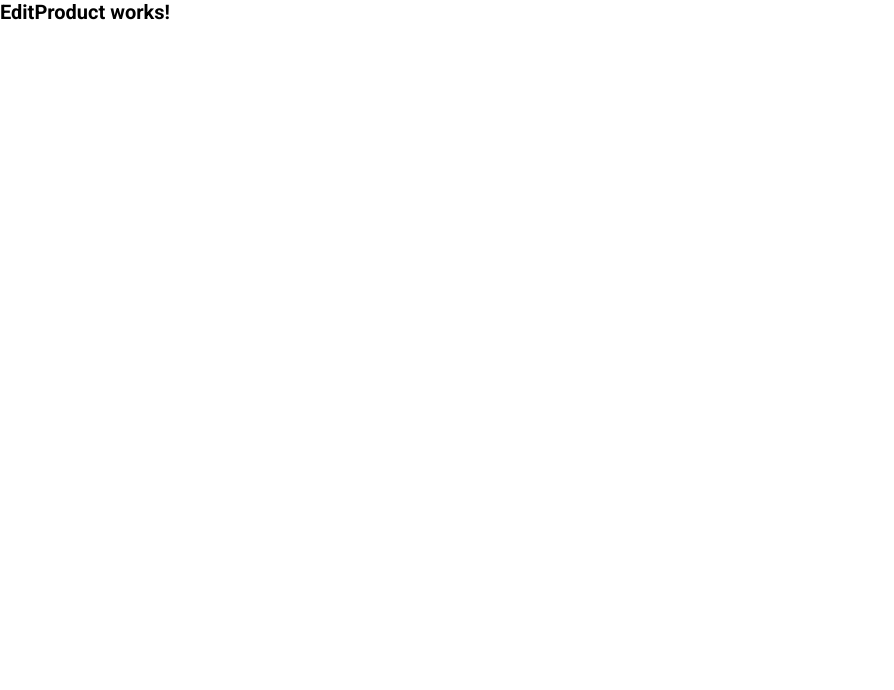
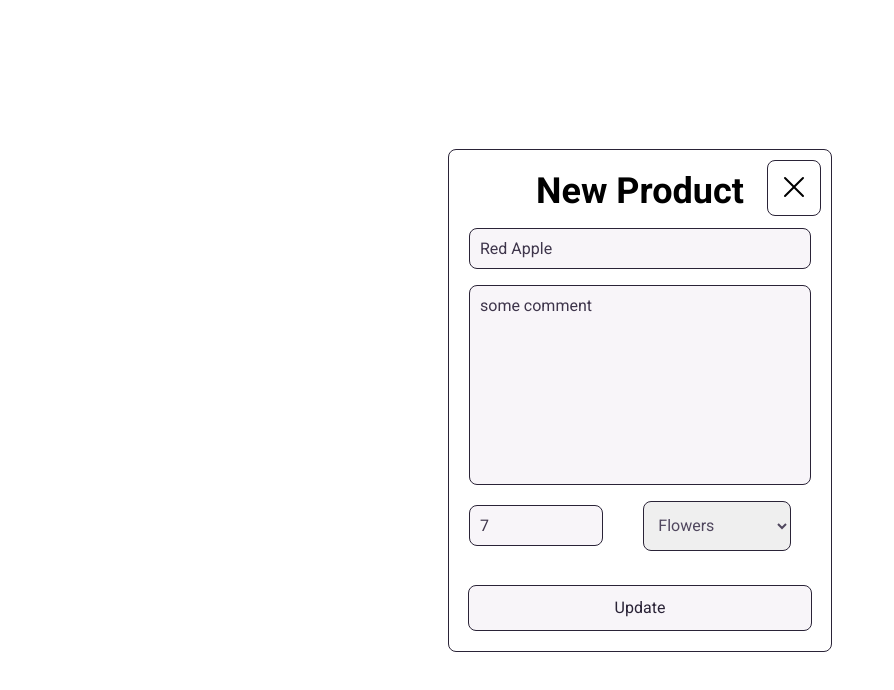
Before and after one commit to ViniciusdePSouza/Ws_Admin, a React (Vite) app: page /edit/1 in a window 1280 px wide. Shown: the top 690 px of the page, without its empty margins (0-894 px from the left). Built offline with nearby package versions, Linux system fonts and the light colour scheme; data requests are answered from the project's data file.

Commit message:
feat: edit product feature added

```diff
--- a/db.json
+++ b/db.json
@@ -8,12 +8,12 @@
   ],
   "products": [
     {
-      "id": 1,
       "name": "Red Apple",
+      "tag": 6,
       "description": "some comment",
-      "price": 1.99,
-      "tag": 1,
-      "photo": "https://picsum.photos/100/200"
+      "price": 7,
+      "photo": "https://picsum.photos/100/200",
+      "id": 1
     },
     {
       "id": 4,
@@ -22,6 +22,14 @@
       "price": 7.86,
       "tag": 1,
       "photo": "https://picsum.photos/100/200"
+    },
+    {
+      "name": "Camiseta Atronalta Vermelho",
+      "tag": 5,
+      "description": "uihyiuhiuhuio",
+      "price": 4545,
+      "photo": "https://picsum.photos/100/200",
+      "id": 5
     }
   ],
   "tags": [
--- a/src/Pages/EditProduct/index.tsx
+++ b/src/Pages/EditProduct/index.tsx
@@ -1,3 +1,166 @@
+import { X } from "@phosphor-icons/react";
+
+import {
+  ButtonClose,
+  Container,
+  Form,
+  FormValidatorAdvisor,
+  PriceTagWrapper,
+  Select,
+} from "./styles";
+
+import TextArea from "../../components/TextArea";
+import Input from "../../components/Input";
+import { Button } from "../../components/Button";
+
+import { z } from "zod";
+import { zodResolver } from "@hookform/resolvers/zod";
+
+import { useForm } from "react-hook-form";
+import { useNavigate, useParams } from "react-router-dom";
+import { useEffect, useState } from "react";
+import { ProductsProps } from "../../@types/products";
+import { api } from "../../services/api";
+import { ProductType } from "../../@types/productsType";
+import { TagsProps } from "../../@types/tags";
+
+const editProductSchema = z.object({
+  name: z.string().nonempty("Field is required"),
+  description: z.string().nonempty("Field is required"),
+  price: z.string().nonempty("Field is required"),
+  tag: z.string().nonempty("Field is required"),
+});
+
+type EditProductFormData = z.infer<typeof editProductSchema>;
+
 export function EditProduct() {
-    return <h1>EditProduct works!</h1>
+  const [product, setProduct] = useState<ProductType>({} as ProductType);
+  const [allTags, setAllTags] = useState<TagsProps[]>([]);
+
+  const navigate = useNavigate();
+  const params = useParams();
+
+  const {
+    register,
+    handleSubmit,
+    formState: { errors, isSubmitting },
+    setValue
+  } = useForm<EditProductFormData>({
+    resolver: zodResolver(editProductSchema),
+  });
+
+  function handleClose() {
+    navigate(-1);
+  }
+
+  async function fetchAllTags() {
+    const response = await api.get("/tags");
+
+    return response;
+  }
+
+  async function handleEditProduct({
+    name,
+    description,
+    price,
+    tag,
+  }: EditProductFormData) {
+
+    const productUpdated: ProductsProps = {
+        name,
+        tag: Number(tag),
+        description,
+        price: Number(price),
+        photo: "https://picsum.photos/100/200",
+    };
+
+    try {
+      await api.put(`products/${product.id}`, productUpdated);
+
+      alert('Product succefully updated ');
+
+      navigate('/home');
+    } catch (err) {
+      console.log(err);
+    }
+  }
+
+  useEffect(() => {
+    async function populateAllTags() {
+      const response = await fetchAllTags();
+      console.log(response.data)
+      setAllTags(response.data);
+
+    }
+
+    populateAllTags();
+  }, []);
+
+  useEffect(() => {
+    async function fetchEventDetails() {
+      const response = await api.get(`/products?id=${params.id}`);
+      const productsDetails = response.data[0];
+      setProduct(productsDetails);
+    }
+
+    fetchEventDetails();
+  }, []);
+
+  useEffect(() => {
+    if (product) {
+      setValue("name", product.name);
+      setValue("description", product.description);
+      setValue("price", product.price);
+      setValue("tag", product.tag);
+    }
+  }, [product, setValue]);
+
+  return (
+    <Container>
+      <Form onSubmit={handleSubmit(handleEditProduct)}>
+        <ButtonClose type="button" onClick={handleClose}>
+          <X size={32} />
+        </ButtonClose>
+        <h1>New Product</h1>
+
+        <Input placeholder="Insert the product's name" {...register("name")} />
+        <FormValidatorAdvisor>
+          {errors.name ? errors.name?.message : ""}
+        </FormValidatorAdvisor>
+        <TextArea
+          placeholder="Insert the product's description"
+          {...register("description")}
+        />
+        <FormValidatorAdvisor>
+          {errors.description ? errors.description?.message : ""}
+        </FormValidatorAdvisor>
+
+        <PriceTagWrapper>
+          <Input
+            type="number"
+            placeholder="Insert the product's price"
+            {...register("price")}
+          />
+          <FormValidatorAdvisor>
+            {errors.price ? errors.price?.message : ""}
+          </FormValidatorAdvisor>
+          <Select aria-label="Tag do produto" {...register("tag")}>
+            <option>Select a tag for the product</option>
+            {allTags.length > 0
+              ? allTags.map((tag) => (
+                  <option key={tag.id} value={tag.id}>
+                    {tag.description}
+                  </option>
+                ))
+              : ""}
+          </Select>
+          <FormValidatorAdvisor>
+            {errors.tag ? errors.tag?.message : ""}
+          </FormValidatorAdvisor>
+        </PriceTagWrapper>
+
+        <Button type="submit" title={"Update"} isLoading={isSubmitting} />
+      </Form>
+    </Container>
+  );
 }
--- /dev/null
+++ b/src/Pages/EditProduct/styles.ts
@@ -0,0 +1,105 @@
+import { styled } from "styled-components";
+
+import FormSelect from "react-bootstrap/Form";
+
+export const Container = styled.div`
+  min-height: 100vh;
+  width: 100%;
+
+  display: flex;
+  align-items: center;
+  justify-content: center;
+  flex-direction: column;
+`;
+
+export const FormValidatorAdvisor = styled.p`
+  color: ${({ theme }) => theme.COLORS.RED};
+
+  font-weight: 600;
+  font-size: 1.2rem;
+`;
+
+export const Form = styled.form`
+  width: 30%;
+
+  display: flex;
+  flex-direction: column;
+  align-items: center;
+  justify-content: center;
+  gap: 0.8rem;
+
+  border: 1px solid ${({ theme }) => theme.COLORS.GRAY_400};
+
+  padding: 2rem;
+
+  border-radius: 8px;
+
+  > h1 {
+    font-size: 3.6rem;
+    font-weight: 700;
+    margin-bottom: 0.8rem;
+  }
+
+  position: relative;
+`;
+
+export const ButtonClose = styled.button`
+  all: unset;
+  position: absolute;
+  top: 0;
+  right: 0;
+
+  font-size: 3, 6rem;
+  font-weight: 700;
+
+  border-radius: 8px;
+
+  margin: 1rem;
+  padding: 1rem;
+
+  border: 1px solid ${({ theme }) => theme.COLORS.GRAY_400};
+
+  cursor: pointer;
+`;
+
+export const PriceTagWrapper = styled.div`
+  width: 100%;
+  display: flex;
+  align-items: center;
+  gap: 2rem;
+  justify-content: space-between;
+`;
+
+export const Select = styled(FormSelect.Select)`
+  height: 5rem;
+
+  width: 100%;
+
+  align-self: center;
+
+  padding: 1rem;
+
+  border: 1px solid ${({ theme }) => theme.COLORS.GRAY_400};
+
+  border-radius: 8px;
+
+  font-family: "Roboto", sans-serif;
+  font-style: 400;
+  font-size: 1.6rem;
+  line-height: 2rem;
+
+  color: ${({ theme }) => theme.COLORS.GRAY_200};
+
+  > option {
+    font-family: "Roboto", sans-serif;
+    font-style: 400;
+    font-size: 1.2rem;
+
+    color: ${({ theme }) => theme.COLORS.GRAY_200};
+
+    &:selected {
+      background-color: ${({ theme }) => theme.COLORS.WHITE_100};
+      color: ${({ theme }) => theme.COLORS.WHITE_100};
+    }
+  }
+`;
--- a/src/Pages/Home/index.tsx
+++ b/src/Pages/Home/index.tsx
@@ -10,12 +10,12 @@ import {
   ProductsContainer,
   ProductsTable,
 } from "./styles";
-import { ProductsProps } from "../../@types/products";
 import { api } from "../../services/api";
 import { useNavigate } from "react-router-dom";
+import { ProductType } from "../../@types/productsType";
 
 export function Home() {
-    const [allProducts, setAllProducts] = useState<ProductsProps[]>([])
+    const [allProducts, setAllProducts] = useState<ProductType[]>([])
     const navigate = useNavigate()
 
     async function fetchAllProducts() {
--- a/src/components/TableRow/index.tsx
+++ b/src/components/TableRow/index.tsx
@@ -11,7 +11,7 @@ import {
 
 interface TableRowProps {
   name: string;
-  price: number;
+  price: string;
   id: number;
 }
 
@@ -29,7 +29,7 @@ export function TableRow({ name, price, id }: TableRowProps) {
   }
 
   async function handleGoToEditProductPage(id: number) {
-    navigate(`/product/${id}`)
+    navigate(`/edit/${id}`)
   }
 
   return (
```
Also changed, not shown: src/@types/productsType.d.ts (added, +8 -0 lines).
